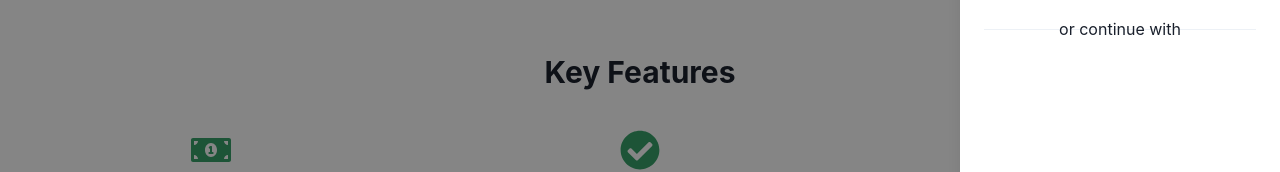
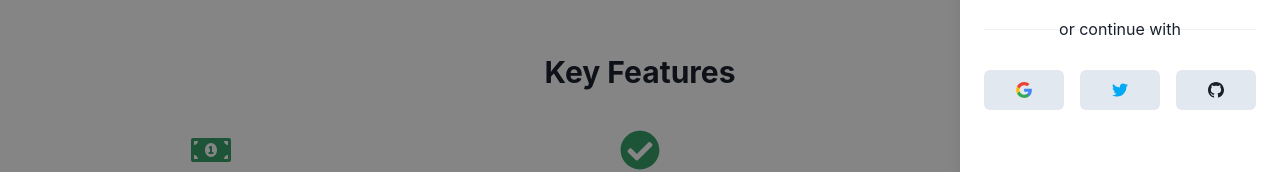
Before and after one commit to rapidshyft/AquaBills, a React (Vite) app in the folder frontend/: page / in a window 1280 px wide. Both pictures are taken after a click on the button "Login". Shown: the part 430-602 px from the top of the page. Built offline with nearby package versions, Linux system fonts and the light colour scheme.

Commit message:
Add Auth providers

```diff
--- a/frontend/src/components/Auth/Login.tsx
+++ b/frontend/src/components/Auth/Login.tsx
@@ -27,6 +27,7 @@
 import { useAuth } from "../../utils/AuthContext";
 import { useNavigate } from "react-router-dom";
 import { ALogo } from "../../assets";
+import { OAuthButtonGroup } from "./buttonGroup";
 
 export const Login = () => {
   const { isOpen, onOpen, onClose } = useDisclosure();
@@ -157,7 +158,7 @@
                 </AbsoluteCenter>
               </Box>
 
-              {/* <OAuthButtonGroup /> */}
+              <OAuthButtonGroup />
             </Stack>
           </DrawerBody>
         </DrawerContent>
--- /dev/null
+++ b/frontend/src/components/Auth/ProviderIcons.tsx
@@ -0,0 +1,45 @@
+import { createIcon } from "@chakra-ui/react";
+
+export const GoogleIcon = createIcon({
+  displayName: "GoogleIcon",
+  path: (
+    <g transform="matrix(1, 0, 0, 1, 27.009001, -39.238998)">
+      <path
+        fill="#4285F4"
+        d="M -3.264 51.509 C -3.264 50.719 -3.334 49.969 -3.454 49.239 L -14.754 49.239 L -14.754 53.749 L -8.284 53.749 C -8.574 55.229 -9.424 56.479 -10.684 57.329 L -10.684 60.329 L -6.824 60.329 C -4.564 58.239 -3.264 55.159 -3.264 51.509 Z"
+      />
+      <path
+        fill="#34A853"
+        d="M -14.754 63.239 C -11.514 63.239 -8.804 62.159 -6.824 60.329 L -10.684 57.329 C -11.764 58.049 -13.134 58.489 -14.754 58.489 C -17.884 58.489 -20.534 56.379 -21.484 53.529 L -25.464 53.529 L -25.464 56.619 C -23.494 60.539 -19.444 63.239 -14.754 63.239 Z"
+      />
+      <path
+        fill="#FBBC05"
+        d="M -21.484 53.529 C -21.734 52.809 -21.864 52.039 -21.864 51.239 C -21.864 50.439 -21.724 49.669 -21.484 48.949 L -21.484 45.859 L -25.464 45.859 C -26.284 47.479 -26.754 49.299 -26.754 51.239 C -26.754 53.179 -26.284 54.999 -25.464 56.619 L -21.484 53.529 Z"
+      />
+      <path
+        fill="#EA4335"
+        d="M -14.754 43.989 C -12.984 43.989 -11.404 44.599 -10.154 45.789 L -6.734 42.369 C -8.804 40.429 -11.514 39.239 -14.754 39.239 C -19.444 39.239 -23.494 41.939 -25.464 45.859 L -21.484 48.949 C -20.534 46.099 -17.884 43.989 -14.754 43.989 Z"
+      />
+    </g>
+  ),
+});
+
+export const GitHubIcon = createIcon({
+  displayName: "GitHubIcon",
+  path: (
+    <path
+      fill="currentColor"
+      d="M12 0c-6.626 0-12 5.373-12 12 0 5.302 3.438 9.8 8.207 11.387.599.111.793-.261.793-.577v-2.234c-3.338.726-4.033-1.416-4.033-1.416-.546-1.387-1.333-1.756-1.333-1.756-1.089-.745.083-.729.083-.729 1.205.084 1.839 1.237 1.839 1.237 1.07 1.834 2.807 1.304 3.492.997.107-.775.418-1.305.762-1.604-2.665-.305-5.467-1.334-5.467-5.931 0-1.311.469-2.381 1.236-3.221-.124-.303-.535-1.524.117-3.176 0 0 1.008-.322 3.301 1.23.957-.266 1.983-.399 3.003-.404 1.02.005 2.047.138 3.006.404 2.291-1.552 3.297-1.23 3.297-1.23.653 1.653.242 2.874.118 3.176.77.84 1.235 1.911 1.235 3.221 0 4.609-2.807 5.624-5.479 5.921.43.372.823 1.102.823 2.222v3.293c0 .319.192.694.801.576 4.765-1.589 8.199-6.086 8.199-11.386 0-6.627-5.373-12-12-12z"
+    />
+  ),
+});
+
+export const TwitterIcon = createIcon({
+  displayName: "TwitterIcon",
+  path: (
+    <path
+      fill="#03A9F4"
+      d="M24 4.557c-.883.392-1.832.656-2.828.775 1.017-.609 1.798-1.574 2.165-2.724-.951.564-2.005.974-3.127 1.195-.897-.957-2.178-1.555-3.594-1.555-3.179 0-5.515 2.966-4.797 6.045-4.091-.205-7.719-2.165-10.148-5.144-1.29 2.213-.669 5.108 1.523 6.574-.806-.026-1.566-.247-2.229-.616-.054 2.281 1.581 4.415 3.949 4.89-.693.188-1.452.232-2.224.084.626 1.956 2.444 3.379 4.6 3.419-2.07 1.623-4.678 2.348-7.29 2.04 2.179 1.397 4.768 2.212 7.548 2.212 9.142 0 14.307-7.721 13.995-14.646.962-.695 1.797-1.562 2.457-2.549z"
+    />
+  ),
+});
--- /dev/null
+++ b/frontend/src/components/Auth/buttonGroup.tsx
@@ -0,0 +1,19 @@
+import { Button, ButtonGroup, VisuallyHidden } from "@chakra-ui/react";
+import { GitHubIcon, GoogleIcon, TwitterIcon } from "./ProviderIcons";
+
+const providers = [
+  { name: "Google", icon: <GoogleIcon /> },
+  { name: "Twitter", icon: <TwitterIcon /> },
+  { name: "GitHub", icon: <GitHubIcon /> },
+];
+
+export const OAuthButtonGroup = () => (
+  <ButtonGroup variant="secondary" spacing="4">
+    {providers.map(({ name, icon }) => (
+      <Button key={name} flexGrow={1} bg={"gray.200"}>
+        <VisuallyHidden>Sign in with {name}</VisuallyHidden>
+        {icon}
+      </Button>
+    ))}
+  </ButtonGroup>
+);
```
